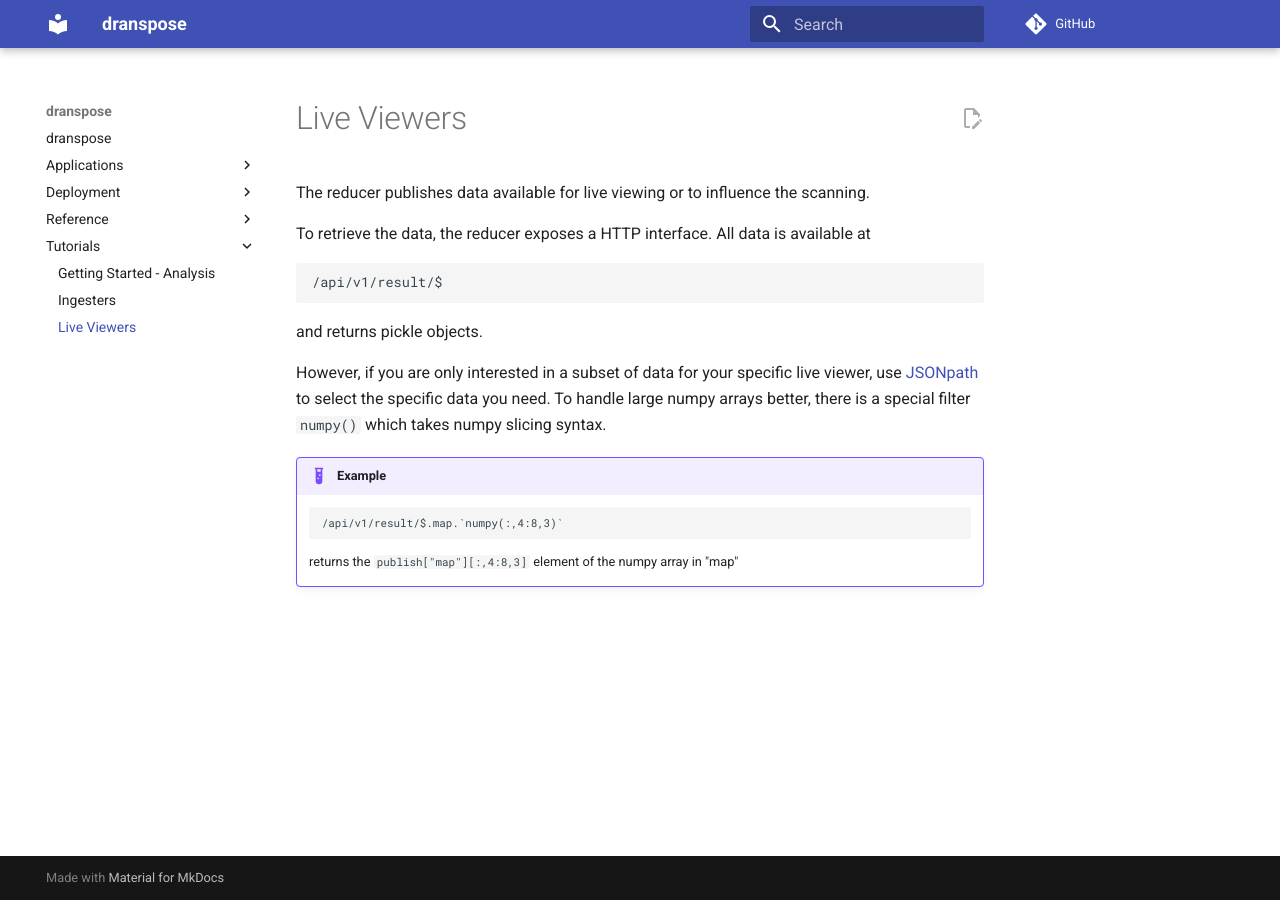
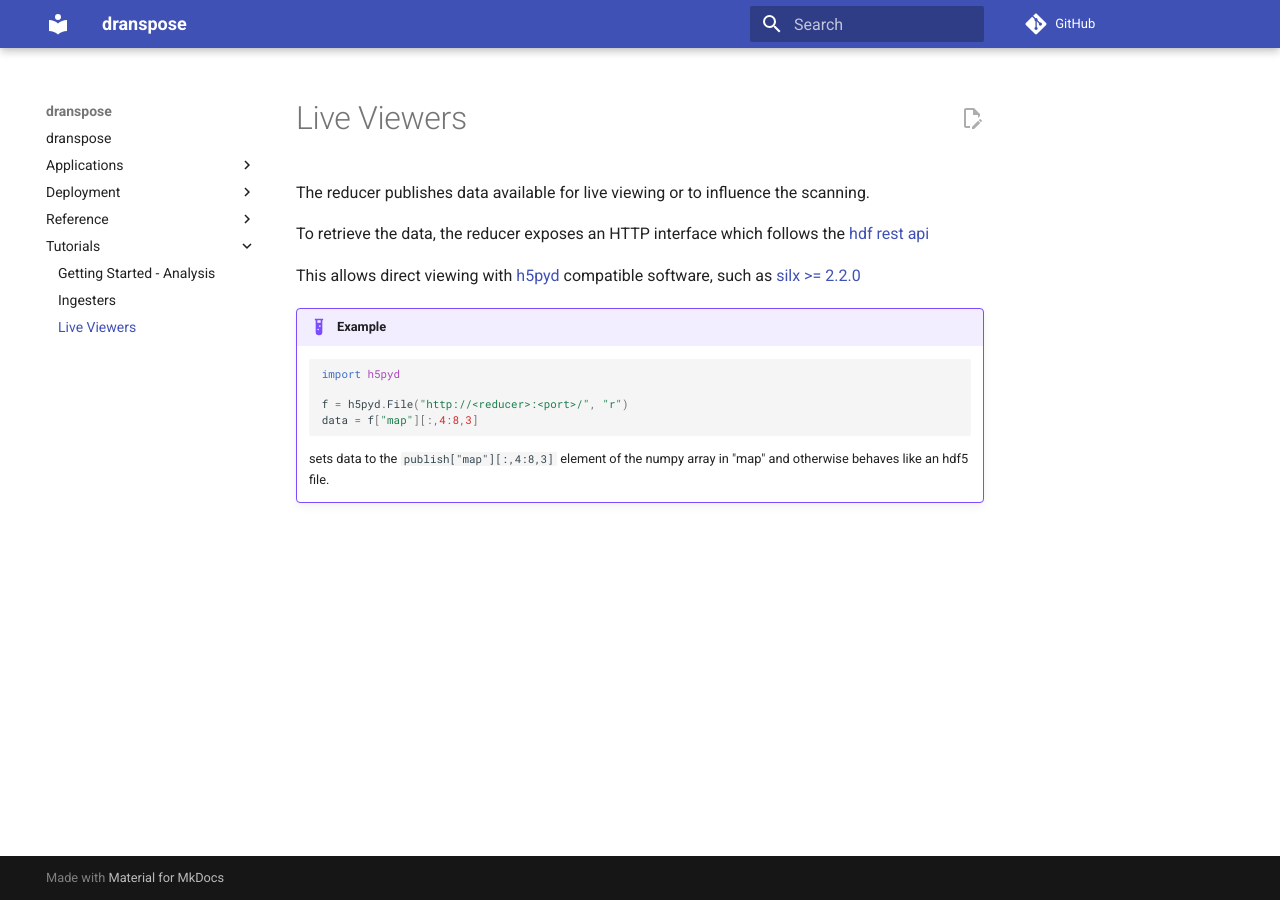
Before and after one commit to felix-engelmann/dranspose, an MkDocs documentation site: the page built from docs/tutorials/viewers.md, in a window 1280 px wide. Built offline with MkDocs 1.6.1 and Material for MkDocs 9.7.7, drawn with Linux system fonts in a browser that asks for light colours; comment, search, counter and statistics services are not loaded.

````diff
--- a/docs/tutorials/viewers.md
+++ b/docs/tutorials/viewers.md
@@ -2,20 +2,17 @@
 
 The reducer publishes data available for live viewing or to influence the scanning.
 
-To retrieve the data, the reducer exposes a HTTP interface. All data is available at
+To retrieve the data, the reducer exposes an HTTP interface which follows the [hdf rest api](https://github.com/HDFGroup/hdf-rest-api)
 
-```
-/api/v1/result/$
-```
+This allows direct viewing with [h5pyd](https://github.com/HDFGroup/h5pyd) compatible software, such as [silx >= 2.2.0](https://github.com/silx-kit/silx)
 
-and returns pickle objects.
-
-However, if you are only interested in a subset of data for your specific live viewer,
-use [JSONpath](https://pypi.org/project/jsonpath-ng/#description) to select the specific data you need. To handle large numpy arrays better,
-there is a special filter `numpy()` which takes numpy slicing syntax.
 
 !!! Example
-    ```jsonpath
-    /api/v1/result/$.map.`numpy(:,4:8,3)`
+    ```python
+    import h5pyd
+
+    f = h5pyd.File("http://<reducer>:<port>/", "r")
+    data = f["map"][:,4:8,3]
     ```
-    returns the `publish["map"][:,4:8,3]` element of the numpy array in "map"
+
+    sets data to the `publish["map"][:,4:8,3]` element of the numpy array in "map" and otherwise behaves like an hdf5 file.
````
Also changed, not shown: docs/index.md (+12 -0 lines), docs/reference/protocols/eiger_legacy.md (added, +1 -0 lines), docs/reference/protocols/lecroy.md (added, +1 -0 lines), docs/reference/protocols/pcap.md (added, +1 -0 lines), docs/reference/protocols/positioncap.md (added, +3 -0 lines).
